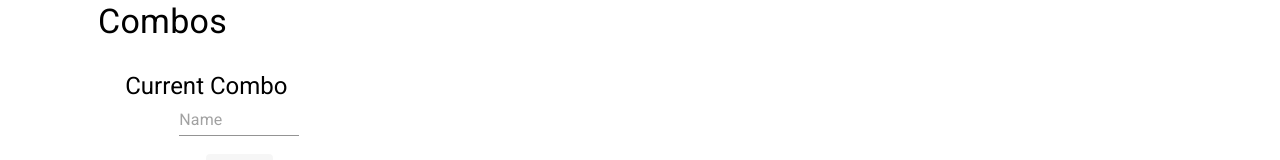
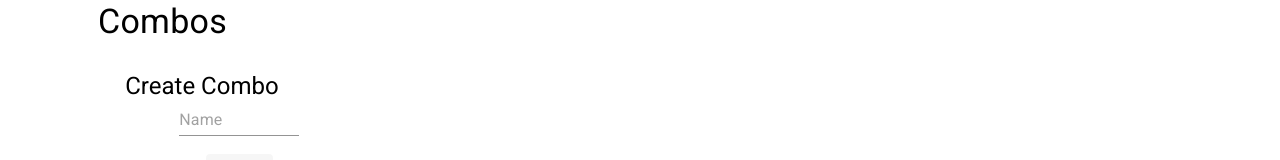
Before and after one commit to TheInsomnolent/5emacros, a React (Create React App) app: page / in a window 1280 px wide. Shown: the part 543-703 px from the top of the page. Built offline with nearby package versions, Linux system fonts and the light colour scheme.

Commit message:
Adjusted combo wording

```diff
--- a/src/Combos.js
+++ b/src/Combos.js
@@ -311,7 +311,7 @@ class CurrentCombo extends Component {
             <Box className={classes.card}>
                 <CardContent>
                     <Typography variant="h5" component="h2">
-                        Current Combo
+                        Create Combo
                     </Typography>
                     <form
                         style={{ display: "flex", flexDirection: "column" }}
```
